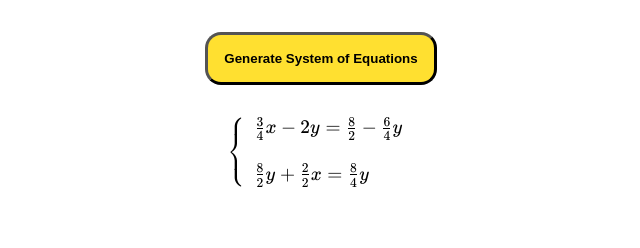
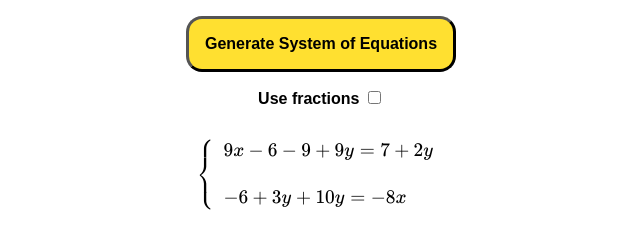
Before and after one commit to Ksmol03/math-project, a plain HTML site: page index.html in a window 1280 px wide. Shown: the whole page, without its empty margins (319-959 px from the left). Drawn offline with nearby package versions, Linux system fonts and the light colour scheme.

Commit message:
add: Checkbox to turn on and off fractions

```diff
--- a/createSystemOfEquations.js
+++ b/createSystemOfEquations.js
@@ -1,8 +1,9 @@
 const randInt = (min, max) => Math.floor(Math.random() * (max - min) + min);
 
+//Create system of equations
+const createSystemOfEquations = (useFractions) => {
     let X;
     let Y;
-let useFractions = true;
 
     //Create varibles placement sequence e.g.: [X, Y, Number, Number, X]
     const createSequence = () => {
@@ -114,8 +115,7 @@ const splitedEquation = (equation) => {
         });
     }
 
-//Create system of equations
-const createSystemOfEquations = () => {
+
     X = randInt(-10, 11);
     Y = randInt(-10, 11);
     const firstEquation = createRightValuesSequence();
--- a/index.html
+++ b/index.html
@@ -21,6 +21,7 @@
 </head>
 <body>
     <button id="generate-equation-button">Generate System of Equations</button>
+    <label for="use-fracions" id="fractions">Use fractions <input type="checkbox" name="" id=""></label>
     <div id="equation"></div>
 </body>
 </html>
--- a/index.js
+++ b/index.js
@@ -1,5 +1,13 @@
 const equationDiv = document.getElementById('equation');
 const button = document.getElementById('generate-equation-button');
+const fractionsCheckbox = document.getElementById('fractions');
+
+//Render System of Equations on html website
+let systemOfEquations;
+let useFractions = false;
+
+const renderSystemOfEquations = (systemOfEquations, placeToRender) => {
+    let latexCode;
 
     //Create result latex expression
     const createEquaitionSide = (mathWordsObjectsArray) => {
@@ -48,13 +56,7 @@ const createEquaitionSide = (mathWordsObjectsArray) => {
         return result;
     }
 
-//Render System of Equations on html website
-let systemOfEquations;
-let latexCode;
-
-const renderSystemOfEquations = () => {
-    systemOfEquations = createSystemOfEquations();
-
+    //LaTeX code to generate equations
     latexCode = `
     \\[
         \\left\\{
@@ -65,9 +67,9 @@ const renderSystemOfEquations = () => {
         \\right.
     \\]`;
 
-    equationDiv.innerHTML = latexCode;
+    placeToRender.innerHTML = latexCode;
 
-    renderMathInElement(equationDiv, {
+    renderMathInElement(placeToRender, {
         delimiters: [
             {left: '\\[', right: '\\]', display: true},
             {left: '\\(', right: '\\)', display: false}
@@ -75,8 +77,17 @@ const renderSystemOfEquations = () => {
     });
 }
 
-renderSystemOfEquations();
+systemOfEquations = createSystemOfEquations(useFractions);
+renderSystemOfEquations(systemOfEquations, equationDiv);
+console.log(systemOfEquations)
 
 button.addEventListener('click', () => {
-    renderSystemOfEquations();
+    systemOfEquations = createSystemOfEquations(useFractions);
+    renderSystemOfEquations(systemOfEquations, equationDiv);
+    console.log(systemOfEquations)
 });
+
+//Turn on and off fractions
+fractionsCheckbox.addEventListener('change', () => {
+    useFractions = !useFractions;
+})
--- a/styles.css
+++ b/styles.css
@@ -1,9 +1,14 @@
+body {
+    font-family:Arial, Helvetica, sans-serif;
+}
+
 #generate-equation-button {
     display: block;
-    margin: 2rem auto;
+    margin: 1rem auto;
     padding: 1rem;
     background-color: rgb(255, 224, 48);
     font-weight: 600;
+    font-size: 1rem;
     border-radius: 1rem;
     border-width: 3px;
     outline: none;
@@ -13,3 +18,10 @@
     background-color: rgb(245, 216, 50);
     cursor: pointer;
 }
+
+#fractions {
+    text-align: center;
+    display: block;
+    margin: 1rem auto 2rem auto;
+    font-weight: 600;
+}
```
Lines whose indentation alone changed are shown as unchanged.
